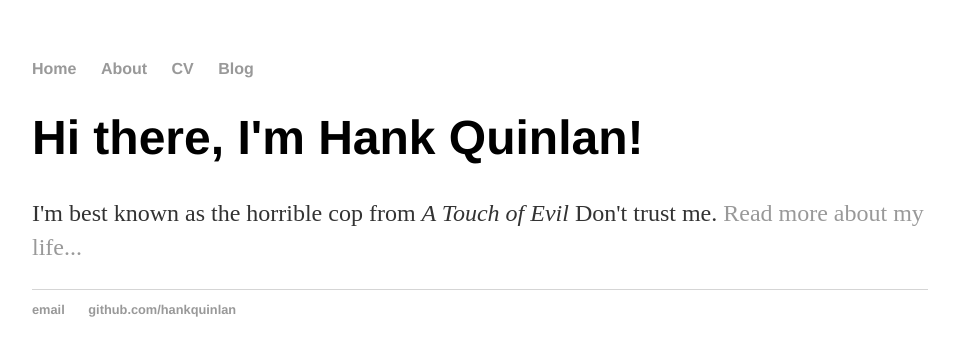
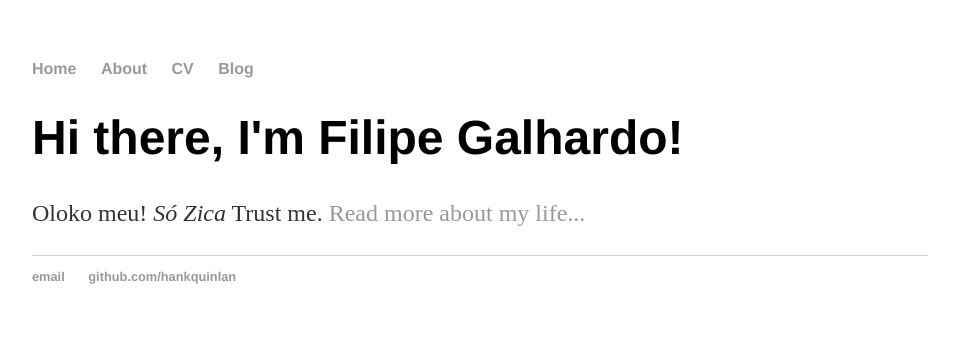
Before and after one commit to FRGalhardo/frgalhardo.github.io, a Jekyll site: the page built from index.html, in a window 1280 px wide. Shown: the top 356 px of the page, without its empty margins (160-1119 px from the left). Built offline with Jekyll 4.4.1, drawn with Linux system fonts in a browser that asks for light colours; Markdown is read by kramdown in place of the engine named in the settings.

Commit message:
Update index.html

```diff
--- a/index.html
+++ b/index.html
@@ -1,8 +1,8 @@
 ---
 layout: default
-title: Hank Quinlan, Horrible Cop
+title: Filipe Galhardo, The Nerd
 ---
 <div class="blurb">
-	<h1>Hi there, I'm Hank Quinlan!</h1>
-	<p>I'm best known as the horrible cop from <em>A Touch of Evil</em> Don't trust me. <a href="/about">Read more about my life...</a></p>
+	<h1>Hi there, I'm Filipe Galhardo!</h1>
+	<p>Oloko meu! <em>Só Zica</em> Trust me. <a href="/about">Read more about my life...</a></p>
 </div><!-- /.blurb -->
```
